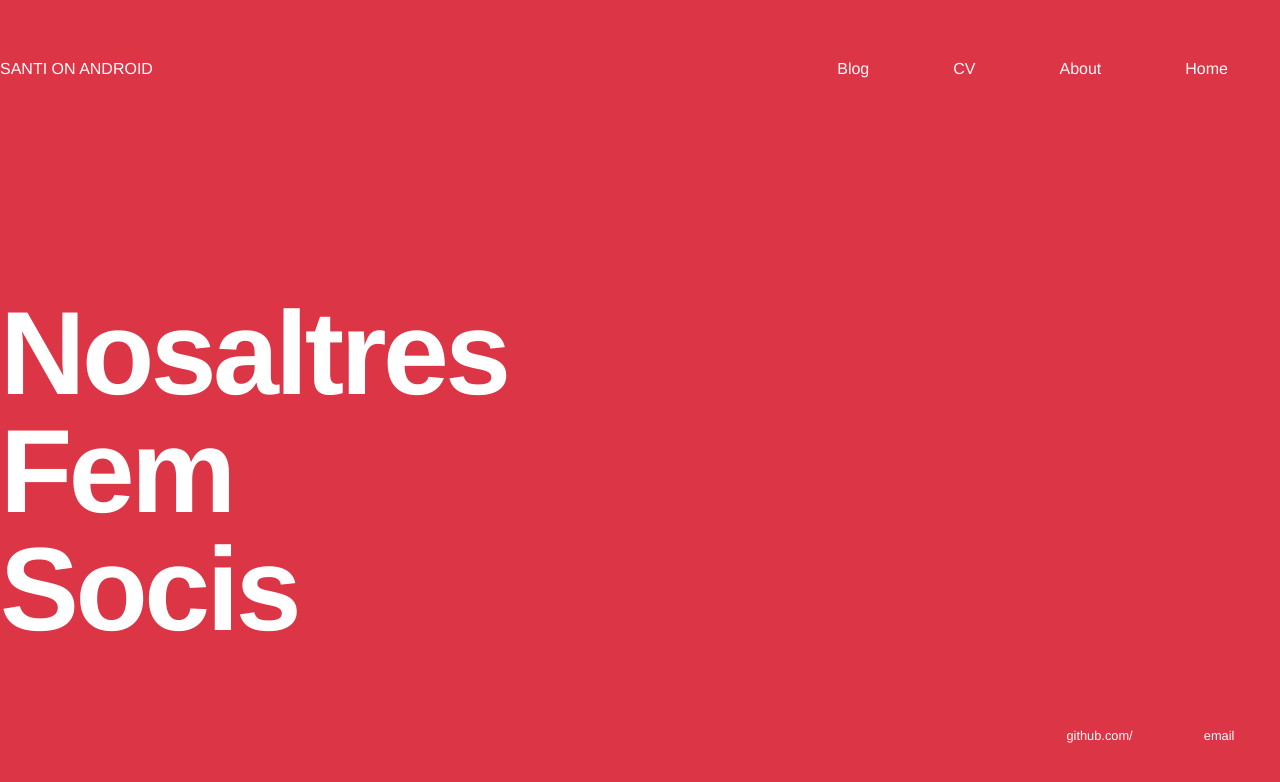
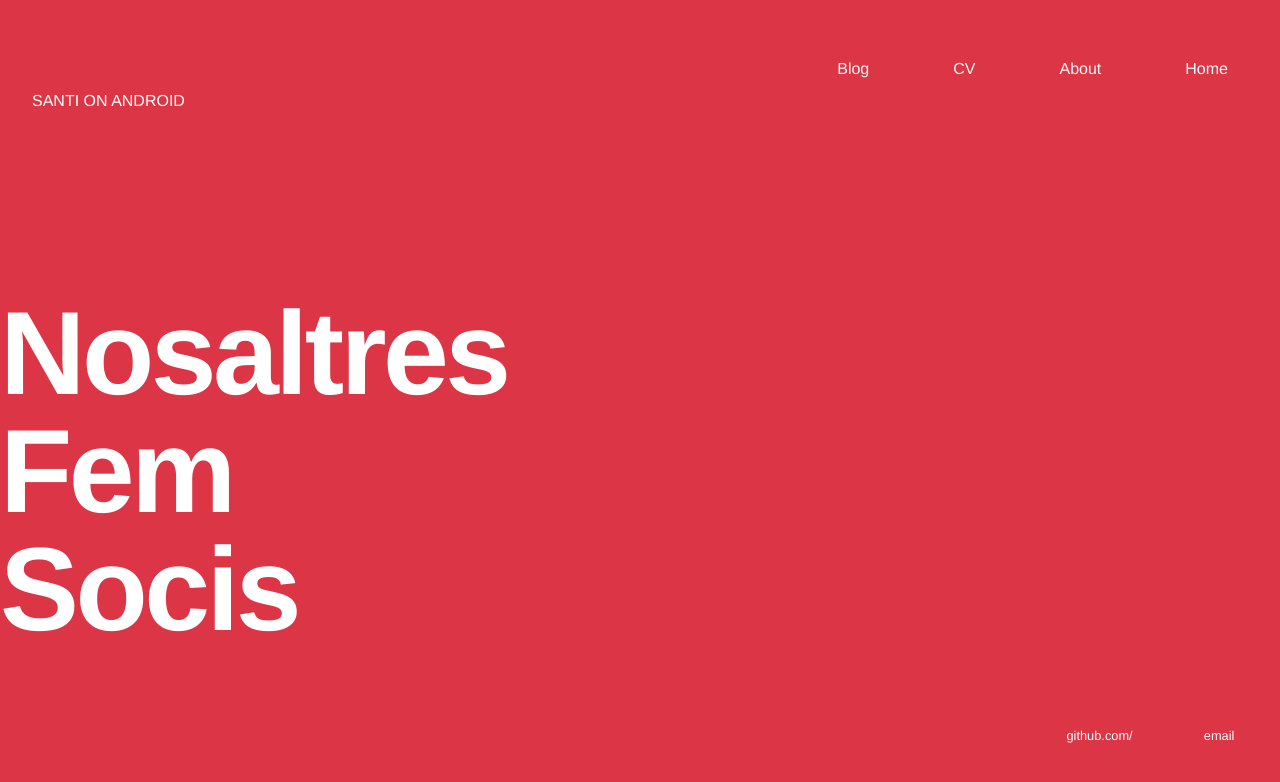
Before and after one commit to SantiOnAndroid/SantiOnAndroid.github.io, a Jekyll site: the page built from index.html, in a window 1280 px wide. Shown: the top 782 px of the page. Built offline with Jekyll 4.4.1, drawn with Linux system fonts in a browser that asks for light colours; some web fonts are replaced.

Commit message:
modificant titolj

```diff
--- a/css/main.css
+++ b/css/main.css
@@ -18,6 +18,7 @@ body {
     background: transparent;
     float: left;
     clear:left;
+    margin-left: 3em;
 
 }
 #icon{
@@ -27,6 +28,8 @@ body {
     transition: 3s;
     float: left;
     clear: left;
+    margin-left: 2em;
+    margin-top: 2em;
 }
 
 
```
